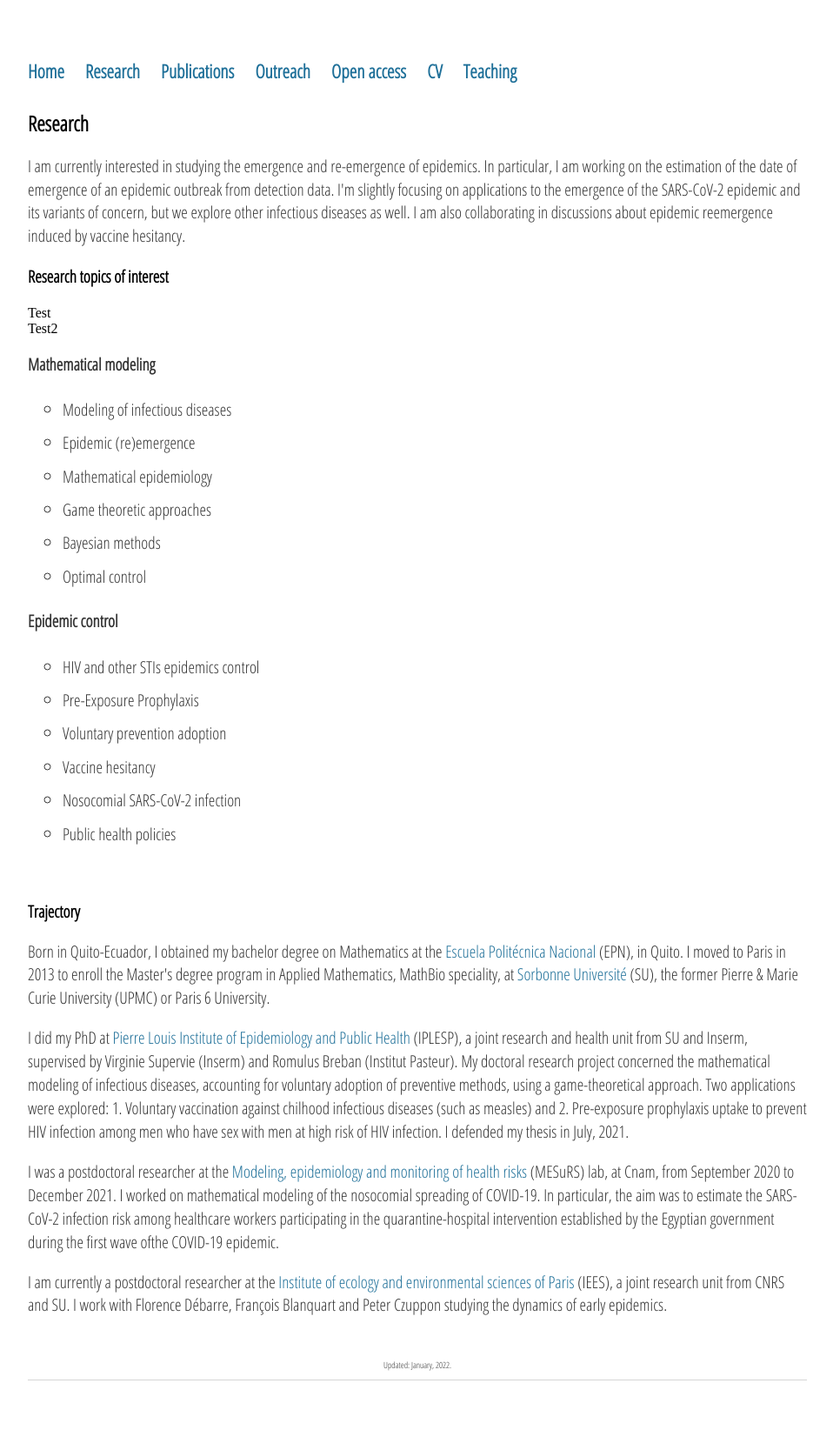
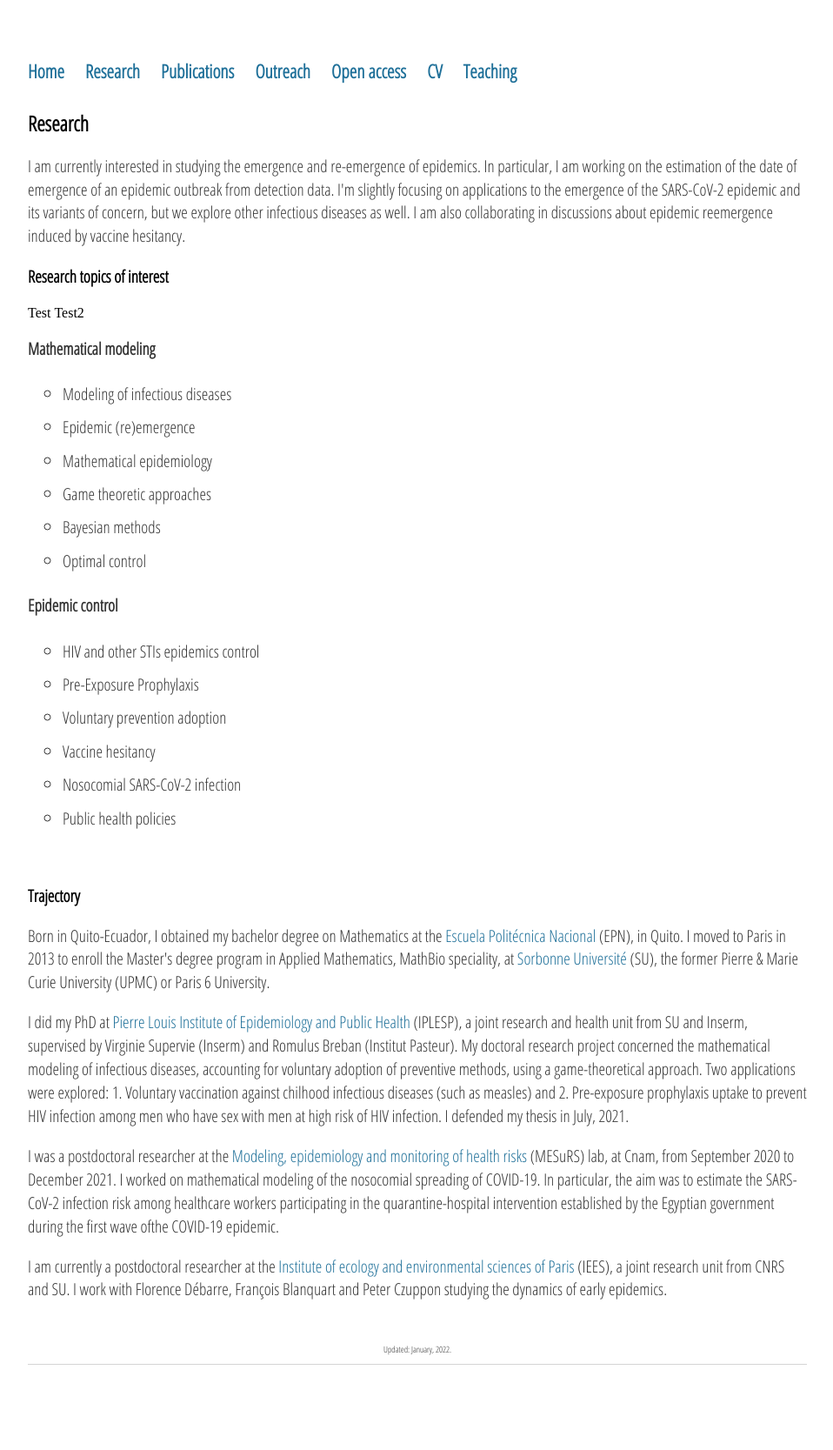
Before and after one commit to sjijon/sjijon.github.io, a Jekyll site: the page built from research.html, in a window 1280 px wide. Shown: the whole page at 87% size, without its empty margins (160-1118 px from the left). Built offline with Jekyll 4.4.1, drawn with Linux system fonts in a browser that asks for light colours; nearby versions of some CDN libraries.

Commit message:
Test columns

```diff
--- a/css/main.css
+++ b/css/main.css
@@ -79,3 +79,15 @@ ul.posts {
 ul.posts li {
     list-style: none;
 }
+
+.column {
+    float: left;
+    width: 50%;
+  }
+
+  /* Clear floats after the columns */
+  .row:after {
+    content: "";
+    display: table;
+    clear: both;
+  }
```
